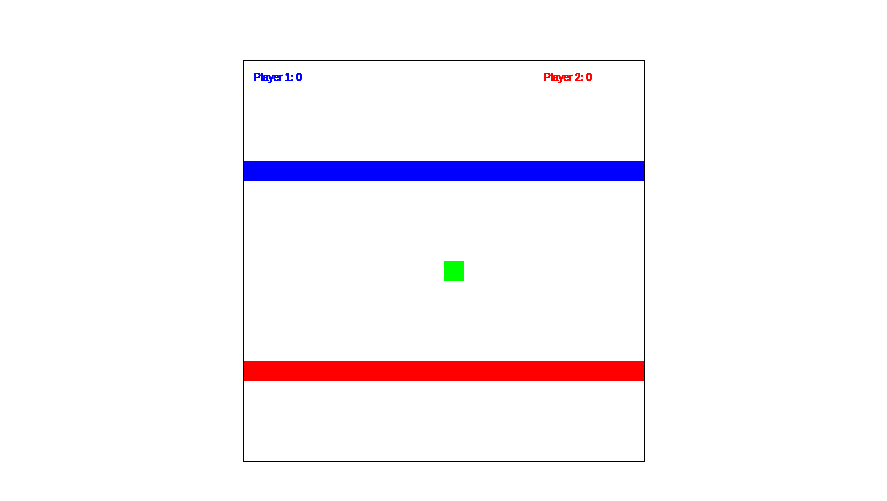
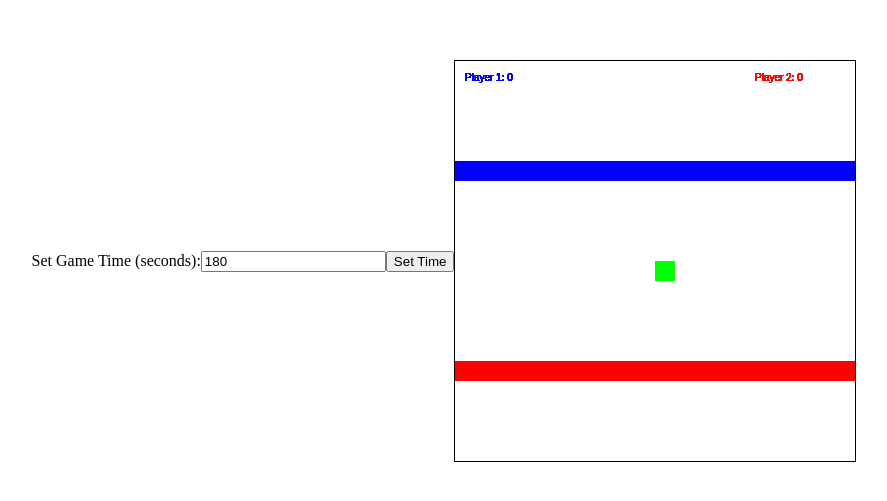
Before and after one commit to CrazyChloe03/snake, a plain HTML site: page index.html in a window 1280 px wide. Shown: the part 139-640 px from the top of the page, without its empty margins (196-1083 px from the left). Drawn offline with Linux system fonts and the light colour scheme.

Commit message:
Update index.html

```diff
--- a/index.html
+++ b/index.html
@@ -19,6 +19,9 @@
   <title>Two-Player Snake Game</title>
 </head>
 <body>
+  <label for="timeInput">Set Game Time (seconds): </label>
+  <input type="number" id="timeInput" value="180">
+  <button onclick="startGame()">Set Time</button>
   <canvas id="snakeCanvas" width="400" height="400"></canvas>
 
   <script>
@@ -51,7 +54,7 @@
 
     let food = { x: 10, y: 10 };
     let gameStartTime;
-    const gameDuration = 180000; // 3 minutes in milliseconds
+    let gameDuration = 180000; // 3 minutes in milliseconds
 
     function drawSnake(player) {
       ctx.fillStyle = player.color;
@@ -164,6 +167,12 @@
       gameStartTime = null;
     }
 
+    function startGame() {
+      const timeInput = document.getElementById("timeInput");
+      gameDuration = parseInt(timeInput.value) * 1000; // Convert seconds to milliseconds
+      resetGame();
+    }
+
     // Handle keyboard input
     window.addEventListener("keydown", (event) => {
       handleKeyPress(event, player1);
@@ -202,5 +211,4 @@
     // Run the game loop
     setInterval(updateGame, 100); // Adjust the interval for the game speed
   </script>
-</body>
-</html>
+</
```
